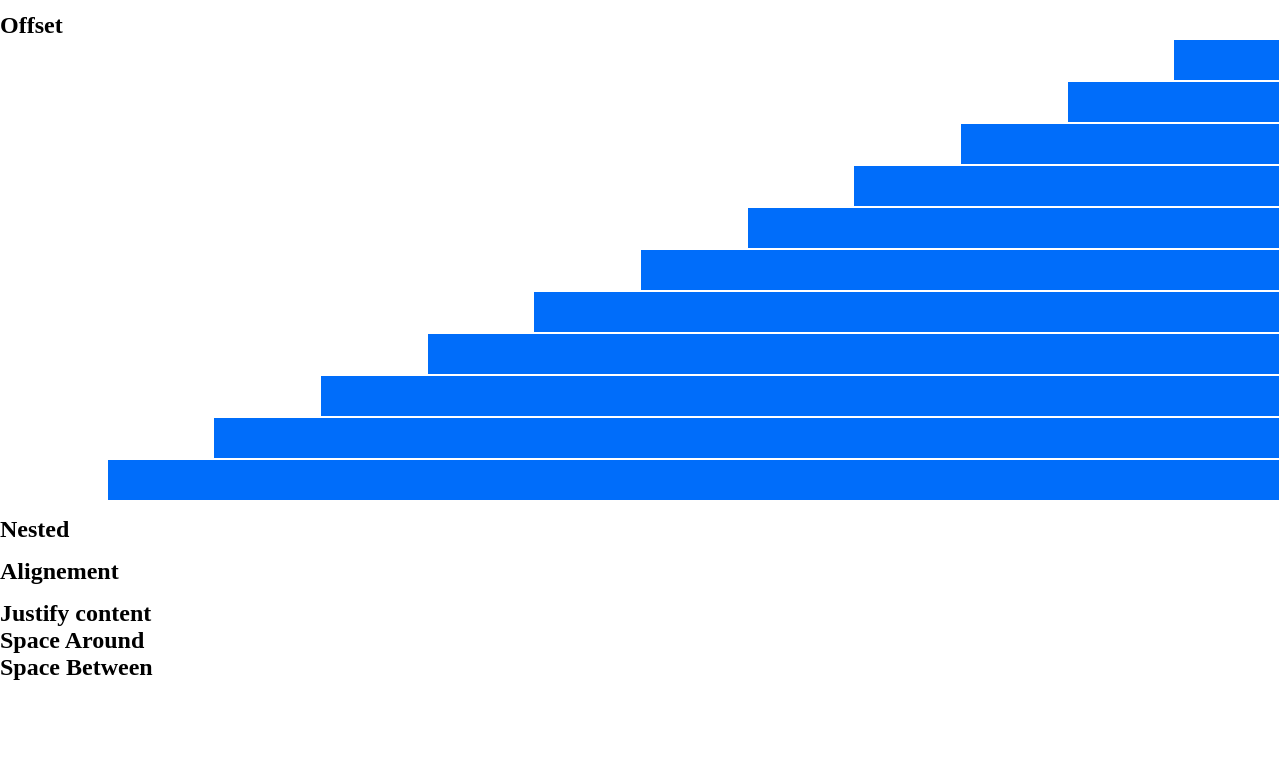
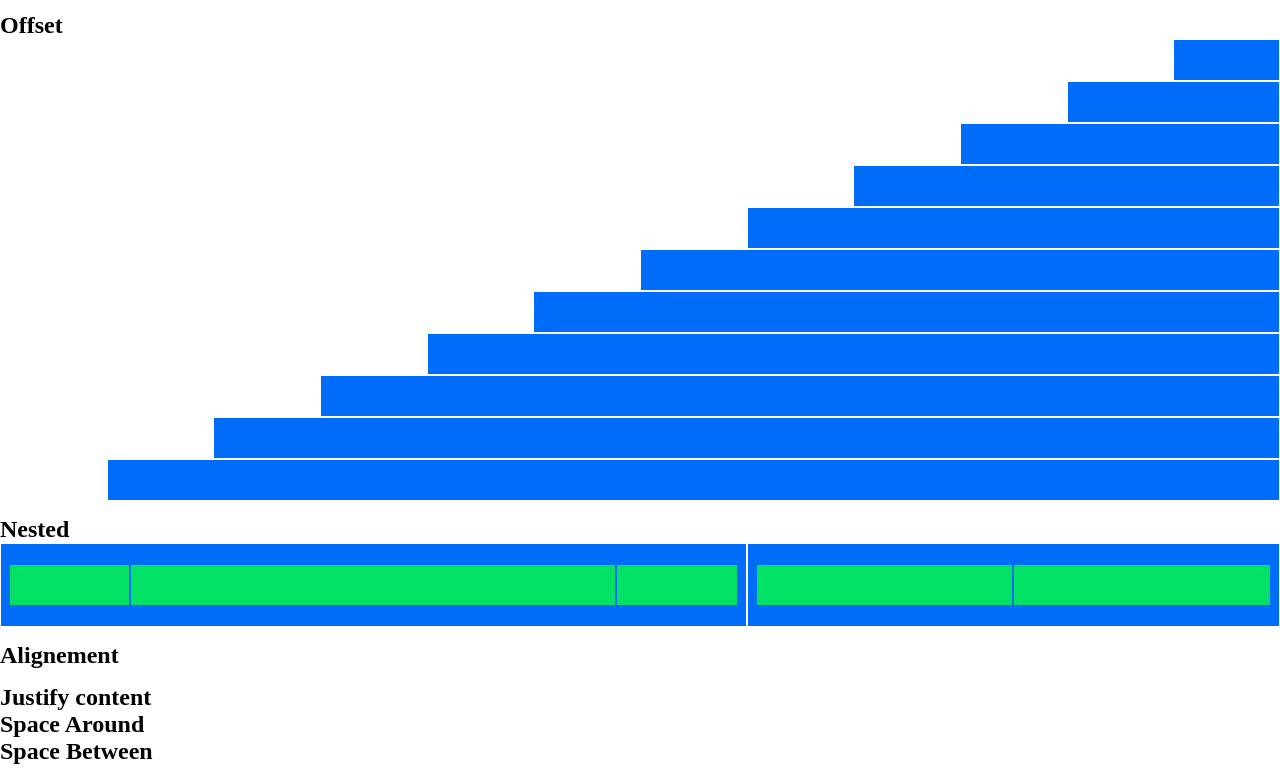
Before and after one commit to mariaacanfora/html-css-12bool, a plain HTML site: page index.html in a window 1280 px wide. Shown: the part 762-1542 px from the top of the page. Before the commit the page ends 1458 px from the top, so only its background shows below. Drawn offline with Linux system fonts and the light colour scheme.

Commit message:
Completed third section

```diff
--- a/index.html
+++ b/index.html
@@ -183,7 +183,29 @@
 
         <section>
             <h1>Nested</h1>
+                <div class="row">
+                    <div class="col-xs-7">
+                        <div class="box">
+                            <div class="row">
+                                <div class="col-xs-2"><div class="box-nested"></div></div>
+                                <div class="col-xs-8"><div class="box-nested"></div></div>
+                                <div class="col-xs-2"><div class="box-nested"></div></div>
+                            </div>
+                        </div>
+                    </div>
 
+                    <div class="col-xs-5">
+                        <div class="box">
+                            <div class="row">
+                                <div class="col-xs-6"><div class="box-nested"></div></div>
+                                <div class="col-xs-6"><div class="box-nested"></div></div>
+                            </div>
+                        </div>
+                    </div>
+
+
+
+                </div>
         </section>
 
         <section>
```
